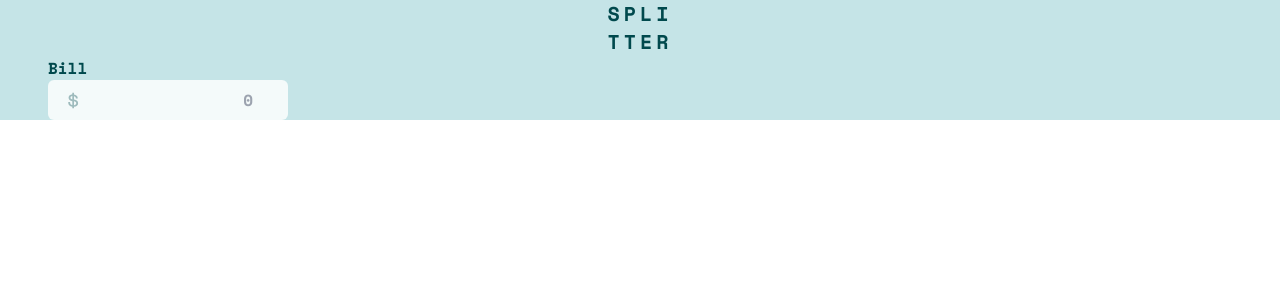
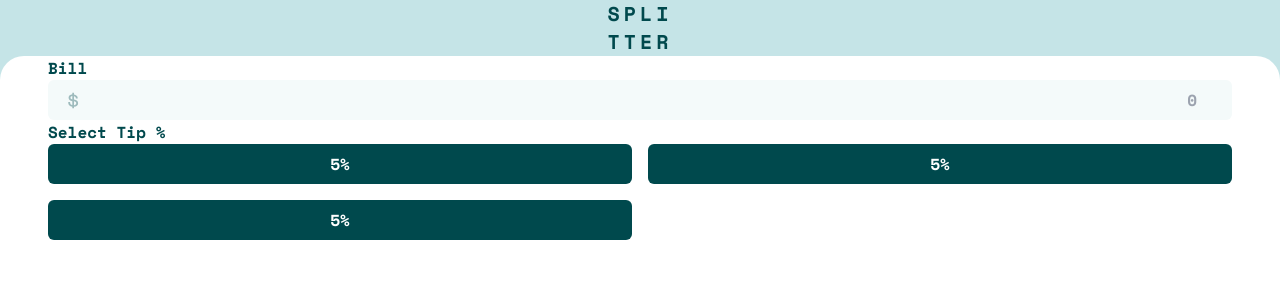
Before and after one commit to radhd/react-tailwind-tip-calculator, a React (Vite) app: page / in a window 1280 px wide. Shown: the top 300 px of the page. Built offline with nearby package versions, Linux system fonts and the light colour scheme.

Commit message:
Button Created and grid also done for the buttons

```diff
--- a/src/components/BodyCalculator.jsx
+++ b/src/components/BodyCalculator.jsx
@@ -1,12 +1,21 @@
 import LabelTitle from "./LabelTitle";
 import InputBill from "./InputBill";
+import TipButton from "./TipButton";
 
 function BodyCalculator() {
   return (
-    <div>
+    <div className="rounded-t-3xl bg-white">
       <div className="px-12">
-        <LabelTitle h2Title={"Bill"} labelName={"inputBill"} />
-        <InputBill inputName={"inputBill"} />
+        <div>
+          <LabelTitle h2Title={"Bill"} labelName={"inputBill"} />
+          <InputBill inputName={"inputBill"} />
+        </div>
+        <LabelTitle h2Title={"Select Tip %"} labelName={"selectTip"} />
+        <div className="grid grid-cols-2  gap-4">
+          <TipButton>5%</TipButton>
+          <TipButton>5%</TipButton>
+          <TipButton>5%</TipButton>
+        </div>
       </div>
     </div>
   );
--- a/src/components/InputBill.jsx
+++ b/src/components/InputBill.jsx
@@ -7,7 +7,7 @@ function InputBill(props) {
         <img src={iconDollar} alt="" />
       </span>
       <input
-        className="rounded-md bg-neutralVeryLightGrayishCyan px-5 py-2 text-right focus:outline-none focus:ring-1 focus:ring-primaryCyan"
+        className="w-full rounded-md bg-neutralVeryLightGrayishCyan px-5 py-2 text-right focus:outline-none focus:ring-1 focus:ring-primaryCyan"
         type="number"
         name={props.inputName}
         placeholder="0"
--- /dev/null
+++ b/src/components/TipButton.jsx
@@ -0,0 +1,9 @@
+function TipButton({ children }) {
+  return (
+    <button className=" rounded-md bg-neutralVeryDarkCyan px-4 py-2 text-white">
+      {children}
+    </button>
+  );
+}
+
+export default TipButton;
```
